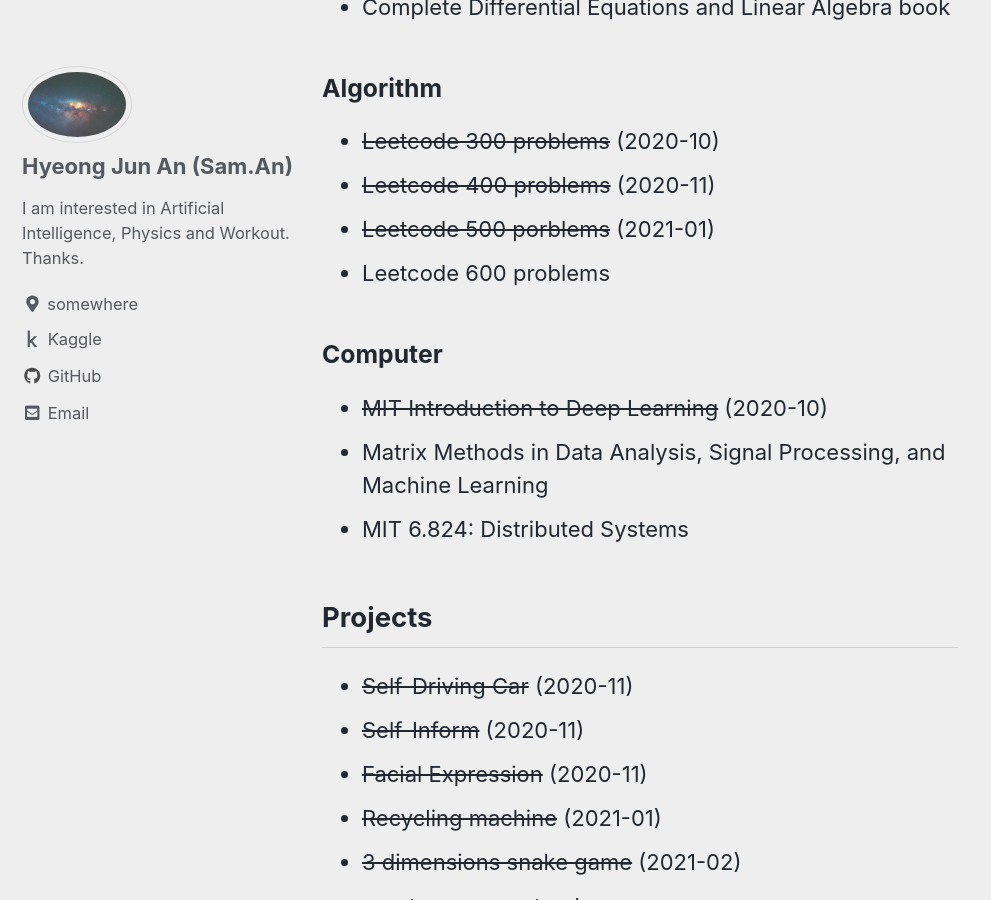
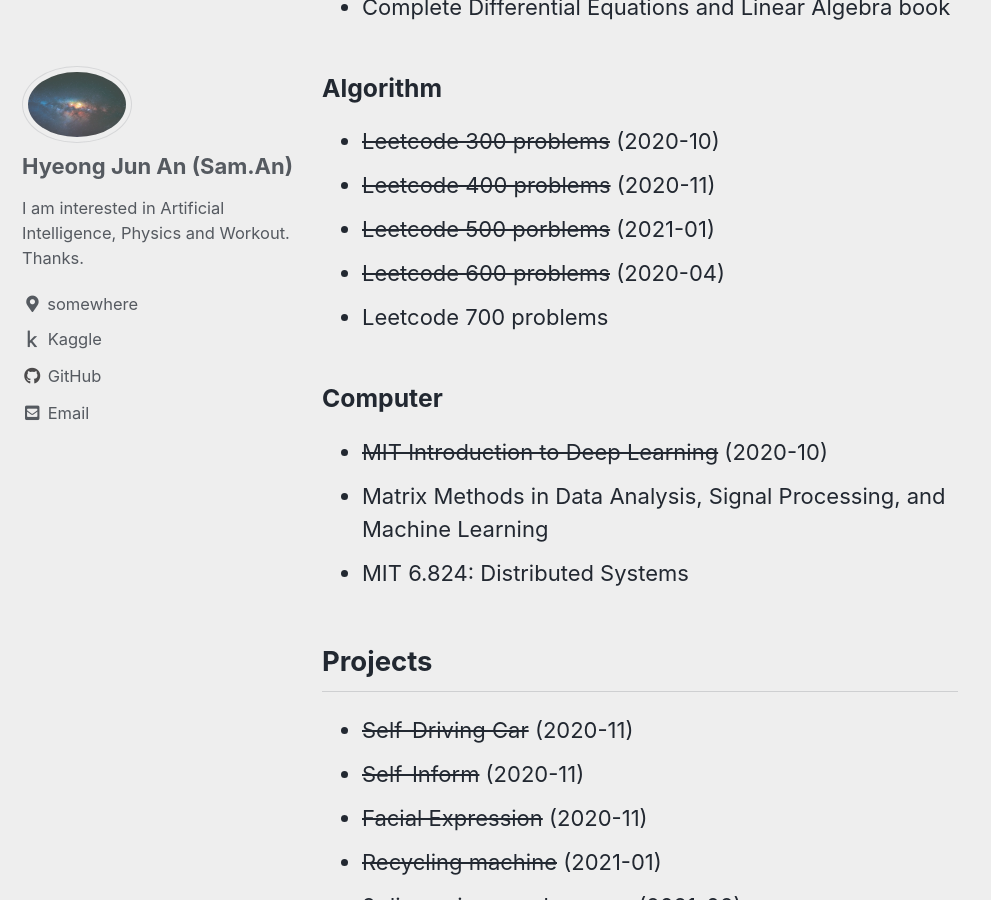
Before and after one commit to sammiee5311/sammiee5311.github.com, a Jekyll site: the page built from _pages/todo-archive.md, in a window 1280 px wide and 900 px high, scrolled down 837 px. Shown: the whole window, without its empty margins (0-991 px from the left). Built offline with Jekyll 4.4.1, drawn with Linux system fonts in a browser that asks for light colours; cached includes are drawn as plain includes.

Commit message:
Update todo-archive.md

```diff
--- a/_pages/todo-archive.md
+++ b/_pages/todo-archive.md
@@ -28,7 +28,8 @@ last_modified_at: 2021-03-24
 + ~~Leetcode 300 problems~~ (2020-10)
 + ~~Leetcode 400 problems~~ (2020-11)
 + ~~Leetcode 500 porblems~~ (2021-01)
-+ Leetcode 600 problems
++ ~~Leetcode 600 problems~~ (2020-04)
++ Leetcode 700 problems
 
 ### Computer
 + ~~MIT Introduction to Deep Learning~~ (2020-10)
```
